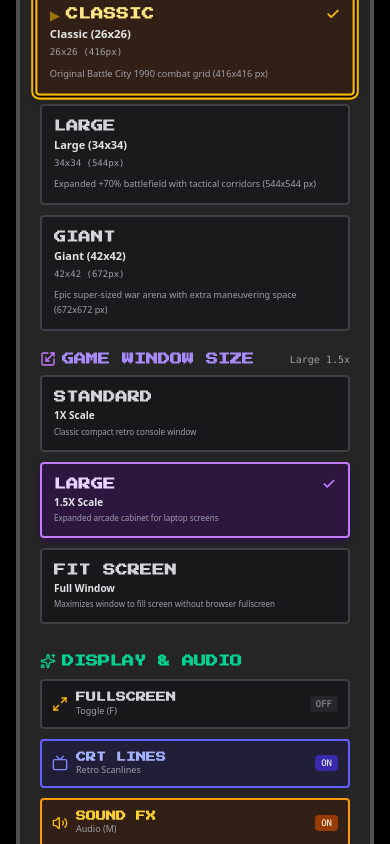
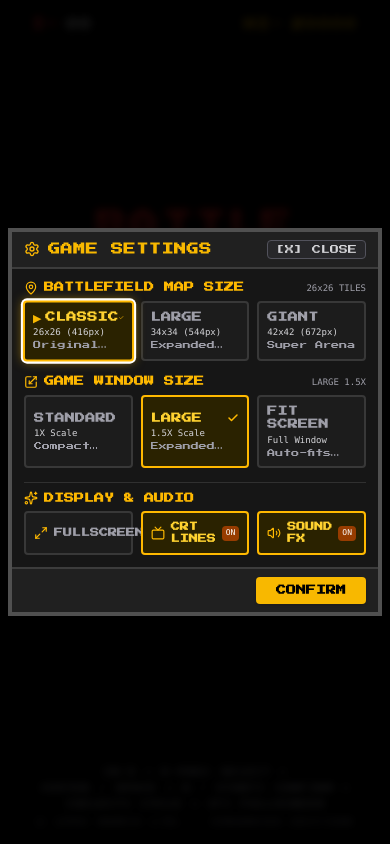
Before and after one commit to alabereche/Tank-1990, a React (Vite) app: page / in a window 390 px wide. Both pictures are taken after a click on the button "SETTINGS". Built offline with nearby package versions, Linux system fonts and the light colour scheme.

Commit message:
fix(mobile): add exit match button to in-game header & settings footer, and fix distorted settings modal layout with responsive flex-col and 92vh max-height

```diff
--- a/src/App.tsx
+++ b/src/App.tsx
@@ -424,6 +424,14 @@ export default function App() {
           settings={settings}
           onUpdateSettings={handleUpdateSettings}
           onClose={() => setIsSettingsOpen(false)}
+          onExitMatch={
+            currentScreen === 'game'
+              ? () => {
+                  setIsSettingsOpen(false);
+                  handleReturnToMenu();
+                }
+              : undefined
+          }
         />
       )}
     </div>
--- a/src/components/GameCanvas.tsx
+++ b/src/components/GameCanvas.tsx
@@ -44,6 +44,7 @@ import {
   VolumeX,
   Smartphone,
   RotateCcw,
+  LogOut,
 } from 'lucide-react';
 
 interface GameCanvasProps {
@@ -852,7 +853,7 @@ export const GameCanvas: React.FC<GameCanvasProps> = ({
           </div>
 
           {/* Header Action Controls */}
-          <div className="flex items-center gap-2">
+          <div className="flex items-center gap-1.5">
             <button
               onClick={toggleMute}
               className="p-1 text-zinc-300 hover:text-white"
@@ -880,6 +881,14 @@ export const GameCanvas: React.FC<GameCanvasProps> = ({
                 <Settings className="w-3.5 h-3.5" />
               </button>
             )}
+            <button
+              onClick={handleQuitMatch}
+              className="px-2 py-0.5 bg-red-900/90 hover:bg-red-800 border border-red-500 rounded text-[8px] text-white active:scale-95 flex items-center gap-1 font-pixel shadow cursor-pointer"
+              title="Exit Match"
+            >
+              <LogOut className="w-2.5 h-2.5" />
+              <span>EXIT</span>
+            </button>
             <button
               onClick={handleToggleFullscreen}
               className="p-1 text-zinc-300 hover:text-white"
--- a/src/components/SettingsModal.tsx
+++ b/src/components/SettingsModal.tsx
@@ -22,18 +22,21 @@ import {
   MapPin,
   Sparkles,
   Scaling,
+  LogOut,
 } from 'lucide-react';
 
 interface SettingsModalProps {
   settings: GameSettings;
   onUpdateSettings: (newSettings: GameSettings) => void;
   onClose: () => void;
+  onExitMatch?: () => void;
 }
 
 export const SettingsModal: React.FC<SettingsModalProps> = ({
   settings,
   onUpdateSettings,
   onClose,
+  onExitMatch,
 }) => {
   const isElectron = isElectronApp();
   const [currentFullscreen, setCurrentFullscreen] = useState<boolean>(isFullscreen());
@@ -358,43 +361,44 @@ export const SettingsModal: React.FC<SettingsModalProps> = ({
   return (
     <div
       id="settings-modal-overlay"
-      className="fixed inset-0 z-50 flex items-center justify-center bg-black/85 backdrop-blur-sm p-4 animate-in fade-in duration-150"
+      className="fixed inset-0 z-50 flex items-center justify-center bg-black/85 backdrop-blur-xs p-2 sm:p-4 animate-in fade-in duration-150"
       onClick={onClose}
     >
       <div
         id="settings-modal-content"
-        className="relative w-full max-w-xl bg-[#252525] border-4 border-[#505050] text-white font-pixel p-5 sm:p-6 shadow-2xl rounded-sm"
+        className="relative w-full max-w-2xl max-h-[92vh] flex flex-col bg-[#161616] border-4 border-[#505050] text-white font-pixel shadow-[0_0_30px_rgba(0,0,0,0.9)] rounded-none overflow-hidden"
         onClick={(e) => e.stopPropagation()}
       >
-        {/* Header */}
-        <div className="flex items-center justify-between border-b-2 border-[#404040] pb-3 mb-4">
+        {/* Sticky Header */}
+        <div className="flex items-center justify-between px-3 sm:px-4 py-2 bg-[#202020] border-b-2 border-[#3c3c3c] shrink-0">
           <div className="flex items-center gap-2 text-[#f8b800]">
-            <Settings className="w-5 h-5 text-amber-400 animate-spin-slow" />
-            <h2 className="text-base sm:text-lg tracking-wider">SETTINGS</h2>
+            <Settings className="w-4 h-4 text-amber-400" />
+            <h2 className="text-xs sm:text-sm tracking-wider font-bold">GAME SETTINGS</h2>
           </div>
           <button
             id="btn-close-settings"
             onClick={onClose}
-            className="text-zinc-400 hover:text-white p-1 hover:bg-zinc-800 rounded transition-colors"
+            className="text-zinc-300 hover:text-white px-2 py-0.5 text-[9px] sm:text-[10px] border border-zinc-600 bg-zinc-800 hover:bg-zinc-700 rounded transition-colors font-pixel active:scale-95"
           >
-            <X className="w-5 h-5" />
+            [X] CLOSE
           </button>
         </div>
 
-        <div className="space-y-5 text-xs">
+        {/* Scrollable Body */}
+        <div className="flex-1 overflow-y-auto px-3 sm:px-4 py-3 space-y-3.5 text-xs select-none">
           {/* Section 1: Map Size Preset */}
           <div>
-            <div className="flex items-center justify-between mb-2">
-              <span className="text-[#58b8d8] flex items-center gap-1.5 font-bold">
-                <MapPin className="w-4 h-4 text-cyan-400" />
+            <div className="flex items-center justify-between mb-1.5 text-[10px]">
+              <span className="text-amber-400 flex items-center gap-1.5 font-bold">
+                <MapPin className="w-3.5 h-3.5 text-amber-400" />
                 <span>BATTLEFIELD MAP SIZE</span>
               </span>
-              <span className="text-[10px] text-zinc-400">
-                {MAP_SIZE_CONFIGS[settings.mapSize].size}x{MAP_SIZE_CONFIGS[settings.mapSize].size} Tiles
+              <span className="text-zinc-400 font-mono text-[9px]">
+                {MAP_SIZE_CONFIGS[settings.mapSize].size}x{MAP_SIZE_CONFIGS[settings.mapSize].size} TILES
               </span>
             </div>
 
-            <div className="grid grid-cols-1 sm:grid-cols-3 gap-2.5">
+            <div className="grid grid-cols-3 gap-2">
               {(['classic', 'large', 'giant'] as MapSizePreset[]).map((preset, pIdx) => {
                 const isSelected = settings.mapSize === preset;
                 const isFocused = focusIndex === pIdx;
@@ -407,33 +411,30 @@ export const SettingsModal: React.FC<SettingsModalProps> = ({
                       setFocusIndex(pIdx);
                       handleSelectMapSize(preset);
                     }}
-                    className={`relative flex flex-col p-3 rounded border-2 text-left transition-all ${
+                    className={`p-2 rounded-sm border-2 text-left transition-all ${
                       isFocused
-                        ? 'ring-2 ring-[#f8b800] ring-offset-2 ring-offset-black scale-[1.03] shadow-[0_0_12px_rgba(248,184,0,0.6)] z-10'
+                        ? 'ring-2 ring-white scale-[1.02] shadow-[0_0_10px_rgba(248,184,0,0.6)] z-10'
                         : ''
                     } ${
                       isSelected
-                        ? 'bg-amber-950/40 border-[#f8b800] text-amber-200 shadow-md shadow-amber-950/50'
-                        : 'bg-zinc-900/80 border-zinc-700 text-zinc-300 hover:border-zinc-500 hover:bg-zinc-800'
+                        ? 'bg-[#2a2200] border-amber-400 text-amber-300'
+                        : 'bg-[#1c1c1c] border-[#383838] text-zinc-400 hover:border-zinc-500 hover:text-zinc-200'
                     }`}
                   >
-                    <div className="flex items-center justify-between w-full mb-1">
-                      <span className="font-bold text-xs uppercase tracking-wide flex items-center gap-1.5">
-                        {isFocused && <span className="text-[#f8b800] animate-pulse">▶</span>}
+                    <div className="flex items-center justify-between w-full mb-0.5">
+                      <span className="font-bold text-[10px] uppercase tracking-wide flex items-center gap-1">
+                        {isFocused && <span className="text-[#f8b800]">▶</span>}
                         <span>{preset}</span>
                       </span>
                       {isSelected && (
-                        <Check className="w-3.5 h-3.5 text-[#f8b800] stroke-[3]" />
+                        <Check className="w-3 h-3 text-amber-400 stroke-[3]" />
                       )}
                     </div>
-                    <div className="text-[11px] font-sans font-semibold text-zinc-200 mb-1">
-                      {config.label}
-                    </div>
-                    <div className="text-[9px] text-zinc-400 font-mono">
+                    <div className="text-[9px] text-zinc-300 font-mono">
                       {config.size}x{config.size} ({config.canvasSize}px)
                     </div>
-                    <div className="text-[9px] font-sans text-zinc-400 mt-2 leading-relaxed line-clamp-2">
-                      {config.desc}
+                    <div className="text-[8px] text-zinc-400 line-clamp-1 mt-0.5">
+                      {preset === 'classic' ? 'Original 1990 NES' : preset === 'large' ? 'Expanded +70%' : 'Super Arena'}
                     </div>
                   </button>
                 );
@@ -443,39 +444,39 @@ export const SettingsModal: React.FC<SettingsModalProps> = ({
 
           {/* Section 2: Game Window Size */}
           <div>
-            <div className="flex items-center justify-between mb-2">
-              <span className="text-[#a78bfa] flex items-center gap-1.5 font-bold">
-                <Scaling className="w-4 h-4 text-purple-400" />
+            <div className="flex items-center justify-between mb-1.5 text-[10px]">
+              <span className="text-amber-400 flex items-center gap-1.5 font-bold">
+                <Scaling className="w-3.5 h-3.5 text-amber-400" />
                 <span>GAME WINDOW SIZE</span>
               </span>
-              <span className="text-[10px] text-zinc-400 font-mono">
+              <span className="text-zinc-400 font-mono text-[9px]">
                 {settings.windowScale === 'max'
-                  ? 'Fit Screen / Max'
+                  ? 'FIT SCREEN'
                   : settings.windowScale === 'large'
-                  ? 'Large 1.5x'
-                  : 'Standard 1x'}
+                  ? 'LARGE 1.5X'
+                  : 'STANDARD 1X'}
               </span>
             </div>
 
-            <div className="grid grid-cols-1 sm:grid-cols-3 gap-2.5">
+            <div className="grid grid-cols-3 gap-2">
               {[
                 {
                   scale: 'standard' as WindowScalePreset,
                   name: 'STANDARD',
                   ratio: '1X Scale',
-                  desc: 'Classic compact retro console window',
+                  desc: 'Compact console',
                 },
                 {
                   scale: 'large' as WindowScalePreset,
                   name: 'LARGE',
                   ratio: '1.5X Scale',
-                  desc: 'Expanded arcade cabinet for laptop screens',
+                  desc: 'Expanded 1.5X',
                 },
                 {
                   scale: 'max' as WindowScalePreset,
                   name: 'FIT SCREEN',
                   ratio: 'Full Window',
-                  desc: 'Maximizes window to fill screen without browser fullscreen',
+                  desc: 'Auto-fits display',
                 },
               ].map((w, wIdx) => {
                 const isSelected = (settings.windowScale || 'large') === w.scale;
@@ -488,27 +489,27 @@ export const SettingsModal: React.FC<SettingsModalProps> = ({
                       setFocusIndex(3 + wIdx);
                       handleSelectWindowScale(w.scale);
                     }}
-                    className={`p-3 rounded border-2 text-left transition-all ${
+                    className={`p-2 rounded-sm border-2 text-left transition-all ${
                       isFocused
-                        ? 'ring-2 ring-[#f8b800] ring-offset-2 ring-offset-black scale-[1.03] shadow-[0_0_12px_rgba(248,184,0,0.6)] z-10'
+                        ? 'ring-2 ring-white scale-[1.02] shadow-[0_0_10px_rgba(248,184,0,0.6)] z-10'
                         : ''
                     } ${
                       isSelected
-                        ? 'bg-purple-950/40 border-purple-400 text-purple-200 shadow-md shadow-purple-950/50'
-                        : 'bg-zinc-900 border-zinc-700 text-zinc-300 hover:border-zinc-500 hover:bg-zinc-800'
+                        ? 'bg-[#2a2200] border-amber-400 text-amber-300'
+                        : 'bg-[#1c1c1c] border-[#383838] text-zinc-400 hover:border-zinc-500 hover:text-zinc-200'
                     }`}
                   >
-                    <div className="flex items-center justify-between w-full mb-1">
-                      <span className="font-bold text-xs uppercase tracking-wide flex items-center gap-1.5">
-                        {isFocused && <span className="text-[#f8b800] animate-pulse">▶</span>}
+                    <div className="flex items-center justify-between w-full mb-0.5">
+                      <span className="font-bold text-[10px] uppercase tracking-wide flex items-center gap-1">
+                        {isFocused && <span className="text-[#f8b800]">▶</span>}
                         <span>{w.name}</span>
                       </span>
-                      {isSelected && <Check className="w-3.5 h-3.5 text-purple-400 stroke-[3]" />}
+                      {isSelected && <Check className="w-3 h-3 text-amber-400 stroke-[3]" />}
                     </div>
-                    <div className="text-[10px] font-sans font-semibold text-zinc-200 mb-0.5">
+                    <div className="text-[9px] text-zinc-300 font-mono">
                       {w.ratio}
                     </div>
-                    <div className="text-[8px] font-sans text-zinc-400 leading-relaxed">
+                    <div className="text-[8px] text-zinc-400 line-clamp-1 mt-0.5">
                       {w.desc}
                     </div>
                   </button>
@@ -517,15 +518,17 @@ export const SettingsModal: React.FC<SettingsModalProps> = ({
             </div>
           </div>
 
-          {/* Section 4: Display & Fullscreen */}
-          <div className="pt-2 border-t border-zinc-800">
-            <span className="text-emerald-400 flex items-center gap-1.5 font-bold mb-2.5">
-              <Sparkles className="w-4 h-4" />
+          {/* Section 3: Display & Audio */}
+          <div className="pt-2 border-t border-[#303030]">
+            <div className="flex items-center justify-between mb-1.5 text-[10px]">
+              <span className="text-amber-400 flex items-center gap-1.5 font-bold">
+                <Sparkles className="w-3.5 h-3.5 text-amber-400" />
                 <span>DISPLAY & AUDIO</span>
               </span>
+            </div>
 
-            <div className={`grid grid-cols-1 ${isElectron ? 'sm:grid-cols-2' : 'sm:grid-cols-3'} gap-2.5`}>
-              {/* Fullscreen Toggle Button (Web browser only - Electron is already fullscreen desktop) */}
+            <div className={`grid ${isElectron ? 'grid-cols-2' : 'grid-cols-3'} gap-2`}>
+              {/* Fullscreen Toggle */}
               {!isElectron && (
                 <button
                   id="btn-toggle-fullscreen-modal"
@@ -533,31 +536,25 @@ export const SettingsModal: React.FC<SettingsModalProps> = ({
                     setFocusIndex(6);
                     handleToggleFullscreen();
                   }}
-                  className={`p-2.5 rounded border-2 flex items-center justify-between transition-all ${
-                    focusIndex === 6
-                      ? 'ring-2 ring-[#f8b800] ring-offset-2 ring-offset-black scale-[1.03] shadow-[0_0_12px_rgba(248,184,0,0.6)] z-10'
-                      : ''
+                  className={`p-2 rounded-sm border-2 flex items-center justify-between transition-all ${
+                    focusIndex === 6 ? 'ring-2 ring-white scale-[1.02]' : ''
                   } ${
                     currentFullscreen
-                      ? 'bg-emerald-950/50 border-emerald-500 text-emerald-300'
-                      : 'bg-zinc-900 border-zinc-700 text-zinc-300 hover:border-zinc-500'
+                      ? 'bg-[#2a2200] border-amber-400 text-amber-300'
+                      : 'bg-[#1c1c1c] border-[#383838] text-zinc-400 hover:border-zinc-500'
                   }`}
                 >
-                  <div className="flex items-center gap-2 text-left">
-                    {focusIndex === 6 && <span className="text-[#f8b800] animate-pulse">▶</span>}
+                  <div className="flex items-center gap-1.5 text-left">
                     {currentFullscreen ? (
-                      <Minimize2 className="w-4 h-4 text-emerald-400 shrink-0" />
+                      <Minimize2 className="w-3.5 h-3.5 text-amber-400 shrink-0" />
                     ) : (
-                      <Maximize2 className="w-4 h-4 text-amber-400 shrink-0" />
+                      <Maximize2 className="w-3.5 h-3.5 text-amber-400 shrink-0" />
                     )}
-                    <div>
-                      <div className="text-[10px] font-bold">FULLSCREEN</div>
-                      <div className="text-[9px] font-sans text-zinc-400">Toggle (F)</div>
-                    </div>
+                    <span className="text-[9px] sm:text-[10px] font-bold">FULLSCREEN</span>
                   </div>
                   <span
-                    className={`text-[9px] px-1.5 py-0.5 rounded font-mono ${
-                      currentFullscreen ? 'bg-emerald-800 text-white' : 'bg-zinc-800 text-zinc-400'
+                    className={`text-[8px] px-1 py-0.5 rounded font-mono ${
+                      currentFullscreen ? 'bg-amber-800 text-white' : 'bg-zinc-800 text-zinc-400'
                     }`}
                   >
                     {currentFullscreen ? 'ON' : 'OFF'}
@@ -572,27 +569,21 @@ export const SettingsModal: React.FC<SettingsModalProps> = ({
                   setFocusIndex(7);
                   handleToggleScanlines();
                 }}
-                className={`p-2.5 rounded border-2 flex items-center justify-between transition-all ${
-                  focusIndex === 7
-                    ? 'ring-2 ring-[#f8b800] ring-offset-2 ring-offset-black scale-[1.03] shadow-[0_0_12px_rgba(248,184,0,0.6)] z-10'
-                    : ''
+                className={`p-2 rounded-sm border-2 flex items-center justify-between transition-all ${
+                  focusIndex === 7 ? 'ring-2 ring-white scale-[1.02]' : ''
                 } ${
                   settings.showScanlines
-                    ? 'bg-indigo-950/50 border-indigo-500 text-indigo-300'
-                    : 'bg-zinc-900 border-zinc-700 text-zinc-300 hover:border-zinc-500'
+                    ? 'bg-[#2a2200] border-amber-400 text-amber-300'
+                    : 'bg-[#1c1c1c] border-[#383838] text-zinc-400 hover:border-zinc-500'
                 }`}
               >
-                <div className="flex items-center gap-2 text-left">
-                  {focusIndex === 7 && <span className="text-[#f8b800] animate-pulse">▶</span>}
-                  <Tv className="w-4 h-4 text-indigo-400 shrink-0" />
-                  <div>
-                    <div className="text-[10px] font-bold">CRT LINES</div>
-                    <div className="text-[9px] font-sans text-zinc-400">Retro Scanlines</div>
-                  </div>
+                <div className="flex items-center gap-1.5 text-left">
+                  <Tv className="w-3.5 h-3.5 text-amber-400 shrink-0" />
+                  <span className="text-[9px] sm:text-[10px] font-bold">CRT LINES</span>
                 </div>
                 <span
-                  className={`text-[9px] px-1.5 py-0.5 rounded font-mono ${
-                    settings.showScanlines ? 'bg-indigo-800 text-white' : 'bg-zinc-800 text-zinc-400'
+                  className={`text-[8px] px-1 py-0.5 rounded font-mono ${
+                    settings.showScanlines ? 'bg-amber-800 text-white' : 'bg-zinc-800 text-zinc-400'
                   }`}
                 >
                   {settings.showScanlines ? 'ON' : 'OFF'}
@@ -606,30 +597,24 @@ export const SettingsModal: React.FC<SettingsModalProps> = ({
                   setFocusIndex(8);
                   handleToggleSound();
                 }}
-                className={`p-2.5 rounded border-2 flex items-center justify-between transition-all ${
-                  focusIndex === 8
-                    ? 'ring-2 ring-[#f8b800] ring-offset-2 ring-offset-black scale-[1.03] shadow-[0_0_12px_rgba(248,184,0,0.6)] z-10'
-                    : ''
+                className={`p-2 rounded-sm border-2 flex items-center justify-between transition-all ${
+                  focusIndex === 8 ? 'ring-2 ring-white scale-[1.02]' : ''
                 } ${
                   settings.soundEnabled
-                    ? 'bg-amber-950/40 border-amber-500 text-amber-300'
-                    : 'bg-zinc-900 border-zinc-700 text-zinc-400 hover:border-zinc-500'
+                    ? 'bg-[#2a2200] border-amber-400 text-amber-300'
+                    : 'bg-[#1c1c1c] border-[#383838] text-zinc-400 hover:border-zinc-500'
                 }`}
               >
-                <div className="flex items-center gap-2 text-left">
-                  {focusIndex === 8 && <span className="text-[#f8b800] animate-pulse">▶</span>}
+                <div className="flex items-center gap-1.5 text-left">
                   {settings.soundEnabled ? (
-                    <Volume2 className="w-4 h-4 text-amber-400 shrink-0" />
+                    <Volume2 className="w-3.5 h-3.5 text-amber-400 shrink-0" />
                   ) : (
-                    <VolumeX className="w-4 h-4 text-red-400 shrink-0" />
+                    <VolumeX className="w-3.5 h-3.5 text-red-400 shrink-0" />
                   )}
-                  <div>
-                    <div className="text-[10px] font-bold">SOUND FX</div>
-                    <div className="text-[9px] font-sans text-zinc-400">Audio (M)</div>
-                  </div>
+                  <span className="text-[9px] sm:text-[10px] font-bold">SOUND FX</span>
                 </div>
                 <span
-                  className={`text-[9px] px-1.5 py-0.5 rounded font-mono ${
+                  className={`text-[8px] px-1 py-0.5 rounded font-mono ${
                     settings.soundEnabled ? 'bg-amber-800 text-white' : 'bg-zinc-800 text-zinc-400'
                   }`}
                 >
@@ -640,37 +625,52 @@ export const SettingsModal: React.FC<SettingsModalProps> = ({
           </div>
         </div>
 
-        {/* Footer actions & Controller Guide */}
-        <div className="mt-5 pt-3 border-t border-zinc-800 flex flex-col sm:flex-row items-center justify-between gap-3">
-          <div className="text-[8px] sm:text-[9px] text-[#f8b800] font-mono tracking-wider flex items-center gap-2">
-            <span>[D-PAD / STICK] MOVE</span>
-            <span>•</span>
-            <span>[A] TOGGLE / SELECT</span>
-            <span>•</span>
-            <span>[B / START] EXIT</span>
-          </div>
+        {/* Sticky Footer */}
+        <div className="px-3 sm:px-4 py-2 bg-[#202020] border-t-2 border-[#3c3c3c] flex items-center justify-between gap-2 shrink-0">
           <div className="flex items-center gap-2">
+            {onExitMatch && (
+              <button
+                id="btn-exit-match-modal"
+                type="button"
+                onClick={() => {
+                  soundManager.playMenuSelect();
+                  onExitMatch();
+                }}
+                className="px-3 py-1.5 bg-red-900/90 hover:bg-red-800 border-2 border-red-500 text-white font-pixel text-[9px] sm:text-[10px] rounded active:scale-95 shadow cursor-pointer flex items-center gap-1.5"
+              >
+                <LogOut className="w-3 h-3" />
+                <span>EXIT MATCH</span>
+              </button>
+            )}
+            {isElectron && (
               <button
                 id="btn-quit-desktop"
                 type="button"
                 onClick={() => {
                   soundManager.playMenuSelect();
-                if (window.electronAPI?.quit) {
-                  window.electronAPI.quit();
-                } else {
-                  window.close();
-                }
+                  window.electronAPI?.quit?.();
                 }}
-              className="px-3 py-2 bg-red-950/70 hover:bg-red-900 border border-red-700 hover:border-red-500 text-red-300 hover:text-white font-pixel text-[10px] rounded transition-all cursor-pointer shadow-md"
+                className="px-2.5 py-1 bg-zinc-800 hover:bg-zinc-700 border border-zinc-600 text-zinc-300 font-pixel text-[9px] rounded"
               >
-              QUIT GAME
+                QUIT
               </button>
+            )}
+          </div>
+
+          <div className="hidden md:flex items-center gap-1.5 text-[8px] text-[#f8b800] font-mono">
+            <span>[D-PAD] MOVE</span>
+            <span>•</span>
+            <span>[A] SELECT</span>
+            <span>•</span>
+            <span>[B] CLOSE</span>
+          </div>
+
           <button
             id="btn-save-settings"
             onClick={onClose}
-              className={`px-5 py-2 bg-[#f8b800] hover:bg-[#e0a000] text-black font-pixel text-xs rounded transition-all shadow-lg cursor-pointer ${
+            className={`px-5 py-1.5 bg-[#f8b800] hover:bg-[#e0a000] text-black font-pixel font-bold text-[10px] sm:text-xs rounded transition-all shadow cursor-pointer active:scale-95 ${
               focusIndex === 9
-                  ? 'ring-4 ring-white ring-offset-2 ring-offset-black scale-105 font-extrabold shadow-[0_0_16px_rgba(248,184,0,0.9)]'
+                ? 'ring-2 ring-white ring-offset-2 ring-offset-black scale-105'
                 : ''
             }`}
           >
@@ -679,6 +679,5 @@ export const SettingsModal: React.FC<SettingsModalProps> = ({
         </div>
       </div>
     </div>
-    </div>
   );
 };
```
Lines whose indentation alone changed are shown as unchanged.
